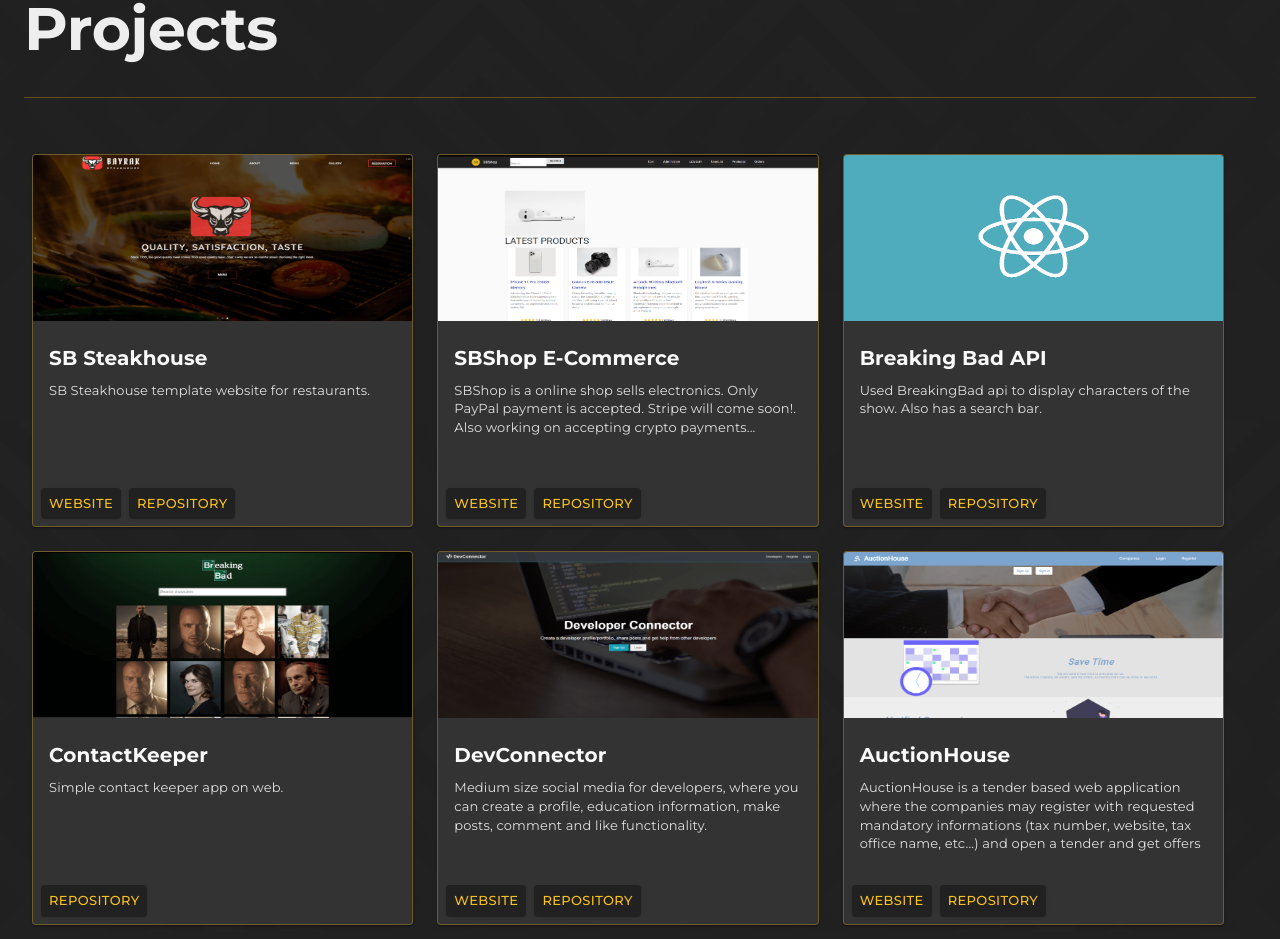
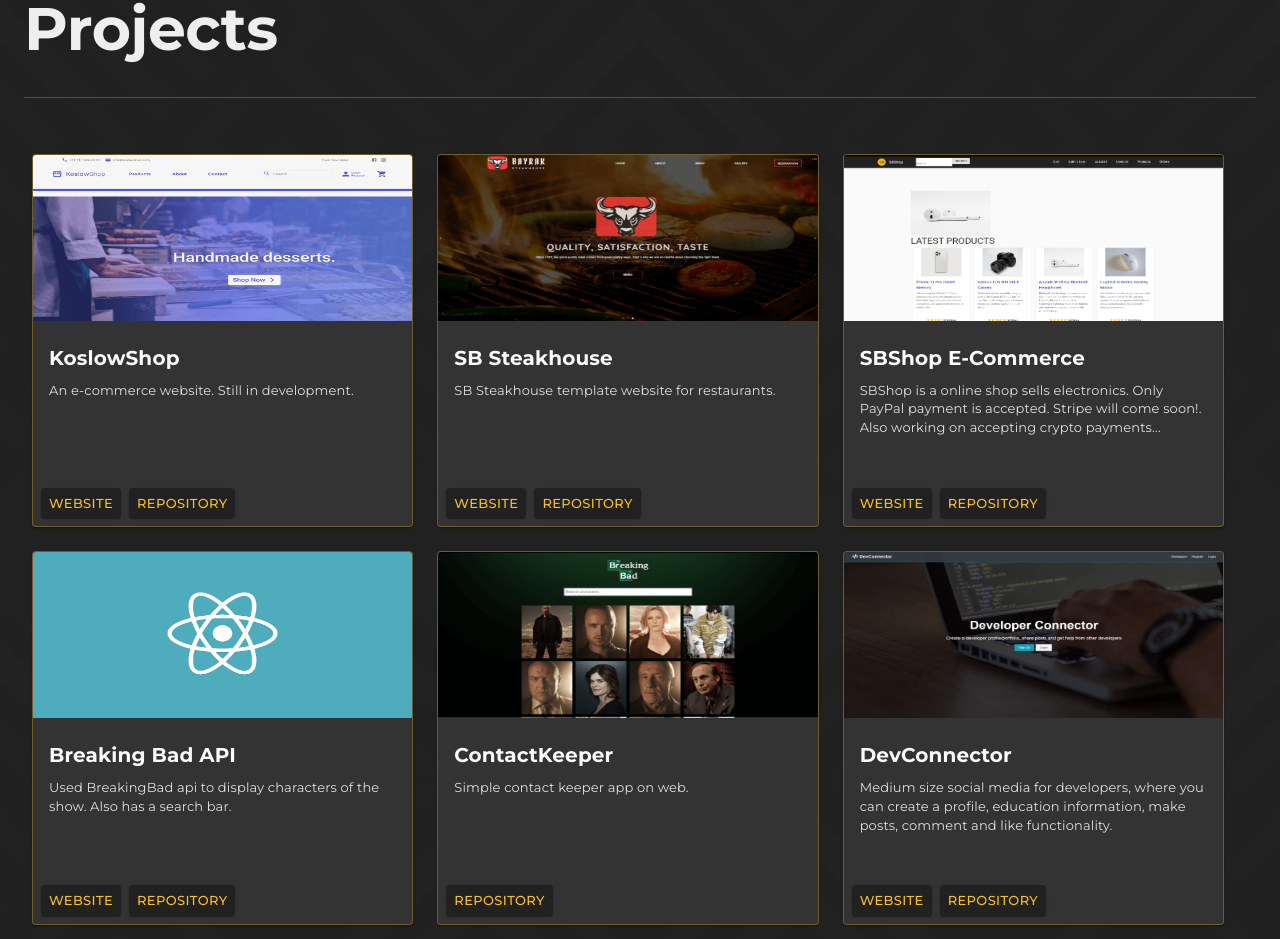
Before and after one commit to sbayrak/suatbayrak-nextjs-materialui, a Next.js app: page / in a window 1280 px wide. Shown: the part 2716-3655 px from the top of the page. Built offline with nearby package versions, Linux system fonts and the light colour scheme.

Commit message:
added new project to portfolio

```diff
--- a/src/projects.js
+++ b/src/projects.js
@@ -1,6 +1,14 @@
 export const projects = [
   {
     id: '1',
+    name: 'KoslowShop',
+    desc: 'An e-commerce website. Still in development.',
+    website: 'https://koslowshop.vercel.app/',
+    repository: 'https://github.com/sbayrak/koslowshop',
+    img: '/portfolio8.png',
+  },
+  {
+    id: '2',
     name: 'SB Steakhouse',
     desc: 'SB Steakhouse template website for restaurants.',
     website: 'https://bayrak-steakhouse.netlify.app/',
@@ -8,7 +16,7 @@
     img: '/portfolio1.png',
   },
   {
-    id: '2',
+    id: '3',
     name: 'SBShop E-Commerce',
     desc:
       'SBShop is a online shop sells electronics. Only PayPal payment is accepted. Stripe will come soon!. Also working on accepting crypto payments...',
@@ -17,7 +25,7 @@
     img: '/portfolio2.png',
   },
   {
-    id: '3',
+    id: '4',
     name: 'Breaking Bad API',
     desc:
       'Used BreakingBad api to display characters of the show. Also has a search bar.',
@@ -26,7 +34,7 @@
     img: '/react_logo.png',
   },
   {
-    id: '4',
+    id: '5',
     name: 'ContactKeeper',
     desc: 'Simple contact keeper app on web.',
     website: '',
@@ -34,7 +42,7 @@
     img: '/portfolio3.png',
   },
   {
-    id: '5',
+    id: '6',
     name: 'DevConnector',
     desc:
       'Medium size social media for developers, where you can create a profile, education information, make posts, comment and like functionality.',
@@ -43,7 +51,7 @@
     img: '/portfolio4.png',
   },
   {
-    id: '6',
+    id: '7',
     name: 'AuctionHouse',
     desc:
       'AuctionHouse is a tender based web application where the companies may register with requested mandatory informations (tax number, website, tax office name, etc...) and open a tender and get offers from other companies.',
@@ -52,7 +60,7 @@
     img: '/portfolio5.png',
   },
   {
-    id: '7',
+    id: '8',
     name: 'CryptoMarket',
     desc: 'Cryptocurrency market made with API from coingecko and ReactJS.',
     website: 'https://cryptomarket.netlify.app/',
@@ -60,7 +68,7 @@
     img: '/portfolio6.png',
   },
   {
-    id: '7',
+    id: '9',
     name: 'PokemonAPI',
     desc:
       'A fan of Pokemon ? You may find your favorite pokemons in this website among thousands of pokemons...',
@@ -69,7 +77,7 @@
     img: '/portfolio7.png',
   },
   {
-    id: '8',
+    id: '10',
     name: 'fbmessengerclone',
     desc: 'Facebook Messenger clone with ReactJS and Firebase.',
     website: 'https://fbmessengerclone-7bc8a.web.app/',
```
Also changed, not shown: public/portfolio8.png (added).
